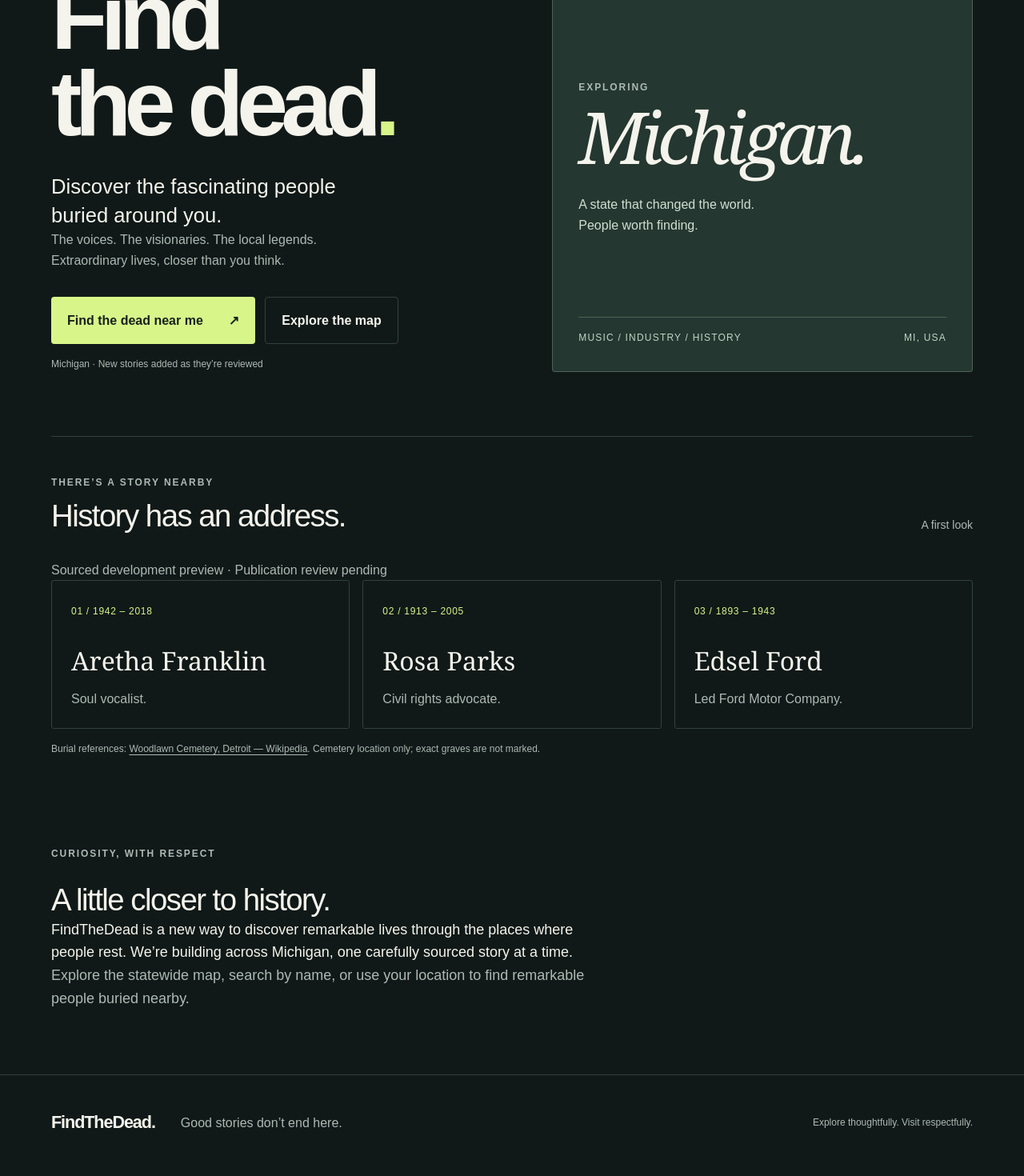
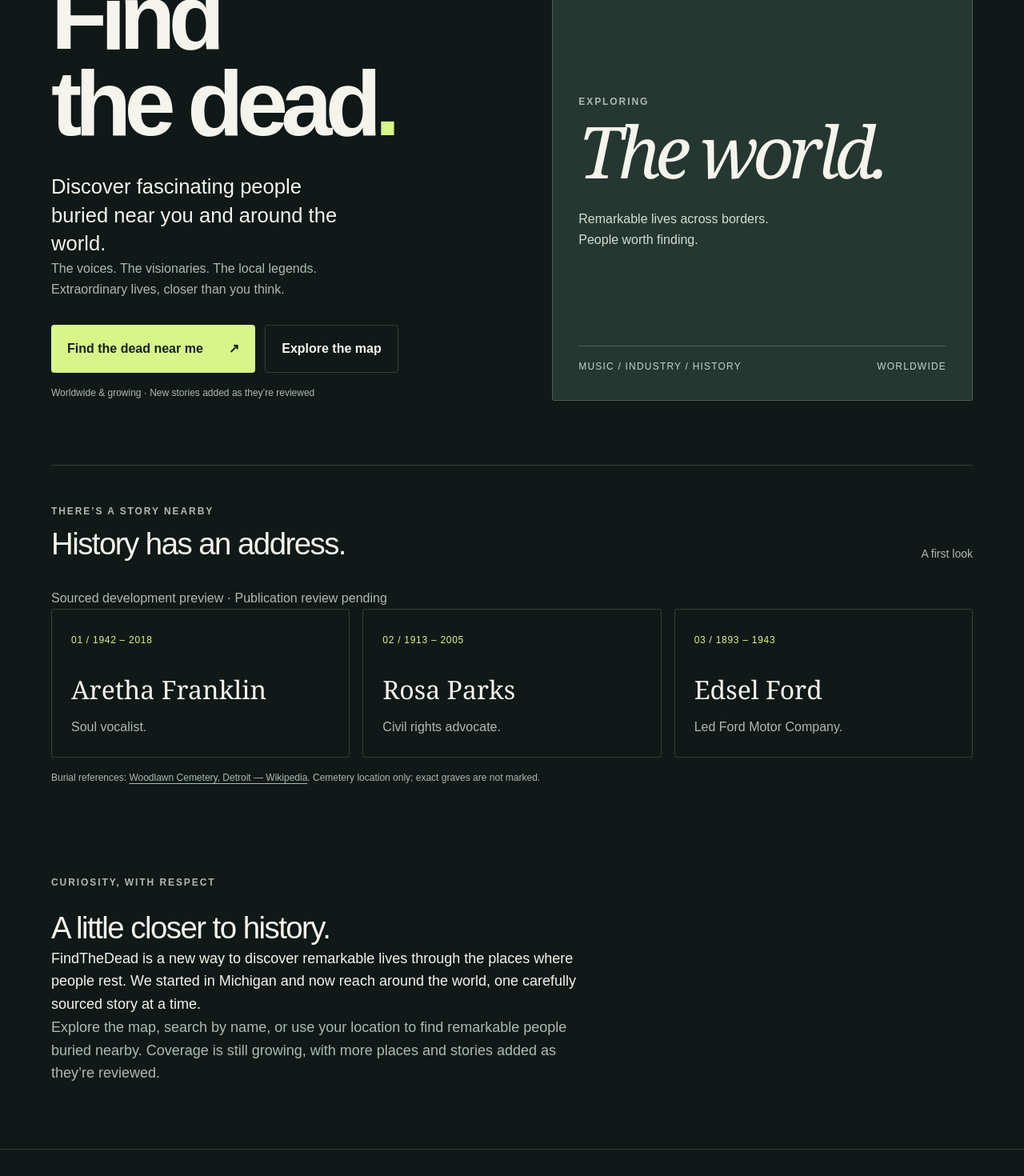
Before and after one commit to nbarris11/findthedead, a Next.js app: page / in a window 1280 px wide. Shown: the part 260-1730 px from the top of the page at 80% size. Built offline with nearby package versions, Linux system fonts and the light colour scheme; no server answers.

Commit message:
Update site messaging for growing worldwide coverage

```diff
--- a/src/app/(marketing)/page.tsx
+++ b/src/app/(marketing)/page.tsx
@@ -19,7 +19,7 @@
             the dead<span>.</span>
           </h1>
           <p className="hero-description">
-            Discover the fascinating people buried around you.
+            Discover fascinating people buried near you and around the world.
           </p>
           <p className="hero-detail">
             The voices. The visionaries. The local legends.
@@ -35,26 +35,26 @@
             </Link>
           </div>
           <p className="preview-note">
-            Michigan · New stories added as they’re reviewed
+            Worldwide & growing · New stories added as they’re reviewed
           </p>
         </div>
-        <aside className="editorial-panel" aria-label="Our statewide focus">
+        <aside className="editorial-panel" aria-label="Our growing worldwide coverage">
           <div className="panel-top">
             <span>FIELD NOTES / 001</span>
             <span aria-hidden="true">↗</span>
           </div>
           <div className="panel-title">
             <span className="eyebrow">EXPLORING</span>
-            <h2>Michigan.</h2>
+            <h2>The world.</h2>
             <p>
-              A state that changed the world.
+              Remarkable lives across borders.
               <br />
               People worth finding.
             </p>
           </div>
           <div className="panel-bottom">
             <span>MUSIC / INDUSTRY / HISTORY</span>
-            <span>MI, USA</span>
+            <span>WORLDWIDE</span>
           </div>
         </aside>
       </section>
@@ -110,12 +110,13 @@
         <h2>A little closer to history.</h2>
         <p>
           FindTheDead is a new way to discover remarkable lives through the
-          places where people rest. We’re building across Michigan, one
-          carefully sourced story at a time.
+          places where people rest. We started in Michigan and now reach
+          around the world, one carefully sourced story at a time.
         </p>
         <p className="muted">
-          Explore the statewide map, search by name, or use your location to
-          find remarkable people buried nearby.
+          Explore the map, search by name, or use your location to
+          find remarkable people buried nearby. Coverage is still growing,
+          with more places and stories added as they’re reviewed.
         </p>
       </section>
     </main>
--- a/src/app/opengraph-image.tsx
+++ b/src/app/opengraph-image.tsx
@@ -1,6 +1,6 @@
 import { ImageResponse } from "next/og";
 
-export const alt = "FindTheDead — remarkable lives across Michigan";
+export const alt = "FindTheDead — remarkable lives worldwide, with coverage still growing";
 export const size = { width: 1200, height: 630 };
 export const contentType = "image/png";
 
@@ -45,7 +45,7 @@
             <span>FindTheDead.</span>
           </div>
           <span style={{ color: "#b7c0bc", letterSpacing: 4 }}>
-            MICHIGAN
+            WORLDWIDE & GROWING
           </span>
         </div>
         <div style={{ display: "flex", flexDirection: "column" }}>
@@ -60,7 +60,7 @@
             History has an address<span style={{ color: "#d8f58b" }}>.</span>
           </div>
           <div style={{ marginTop: 28, fontSize: 30, color: "#b7c0bc" }}>
-            Discover remarkable lives buried across Michigan.
+            Discover remarkable lives buried around the world.
           </div>
         </div>
       </div>
--- a/src/components/site/SiteHeader.tsx
+++ b/src/components/site/SiteHeader.tsx
@@ -11,7 +11,7 @@
         </span>
         FindTheDead<span className="brand-period">.</span>
       </Link>
-      <span className="edition">MICHIGAN · GROWING STATEWIDE</span>
+      <span className="edition">WORLDWIDE & GROWING</span>
       <nav className="site-nav" aria-label="Primary">
         <Link className="header-link" href="/explore">
           Explore
--- a/src/lib/site.ts
+++ b/src/lib/site.ts
@@ -1,6 +1,6 @@
 export const site = {
   name: "FindTheDead",
   description:
-    "Discover fascinating people buried across Michigan through maps, local history, and sourced stories.",
+    "Discover fascinating people buried around the world through maps, local history, and sourced stories. Worldwide coverage, growing with every story.",
   url: process.env.NEXT_PUBLIC_SITE_URL || "http://localhost:3000",
 };
```
